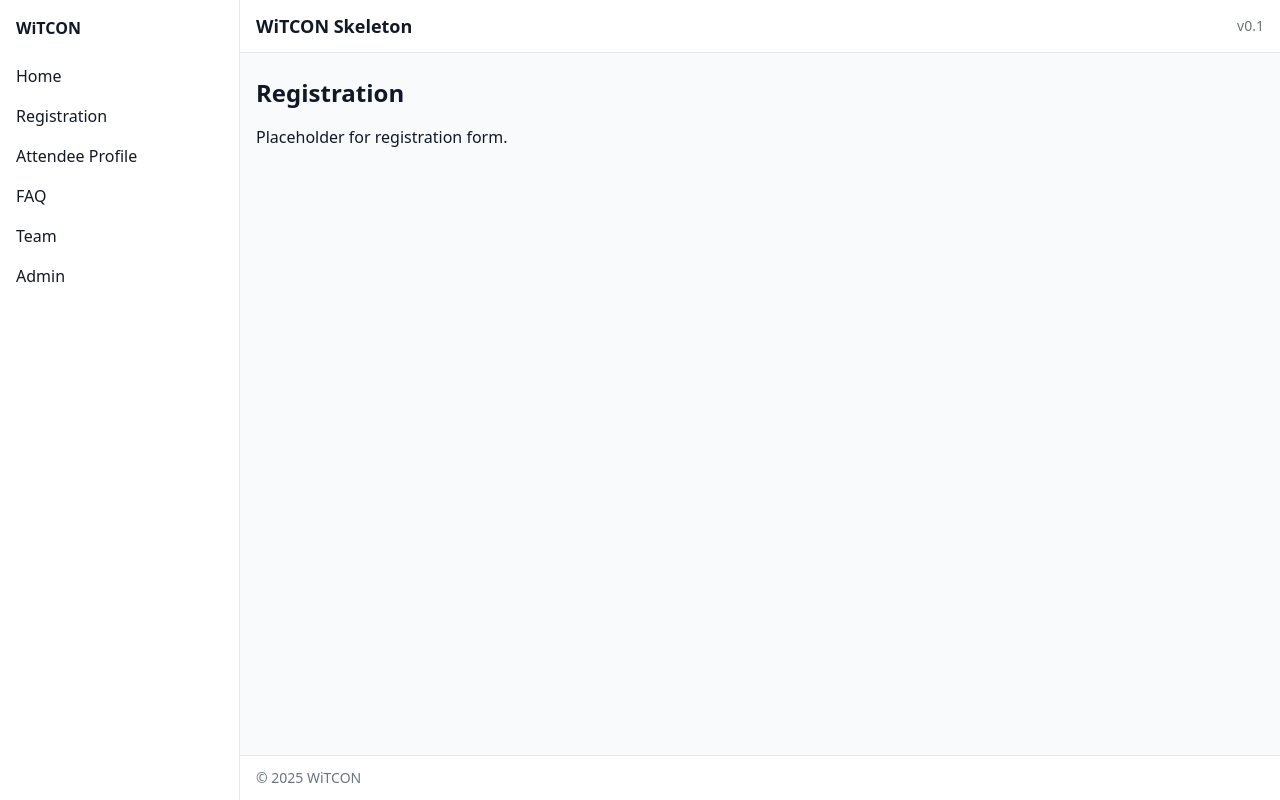
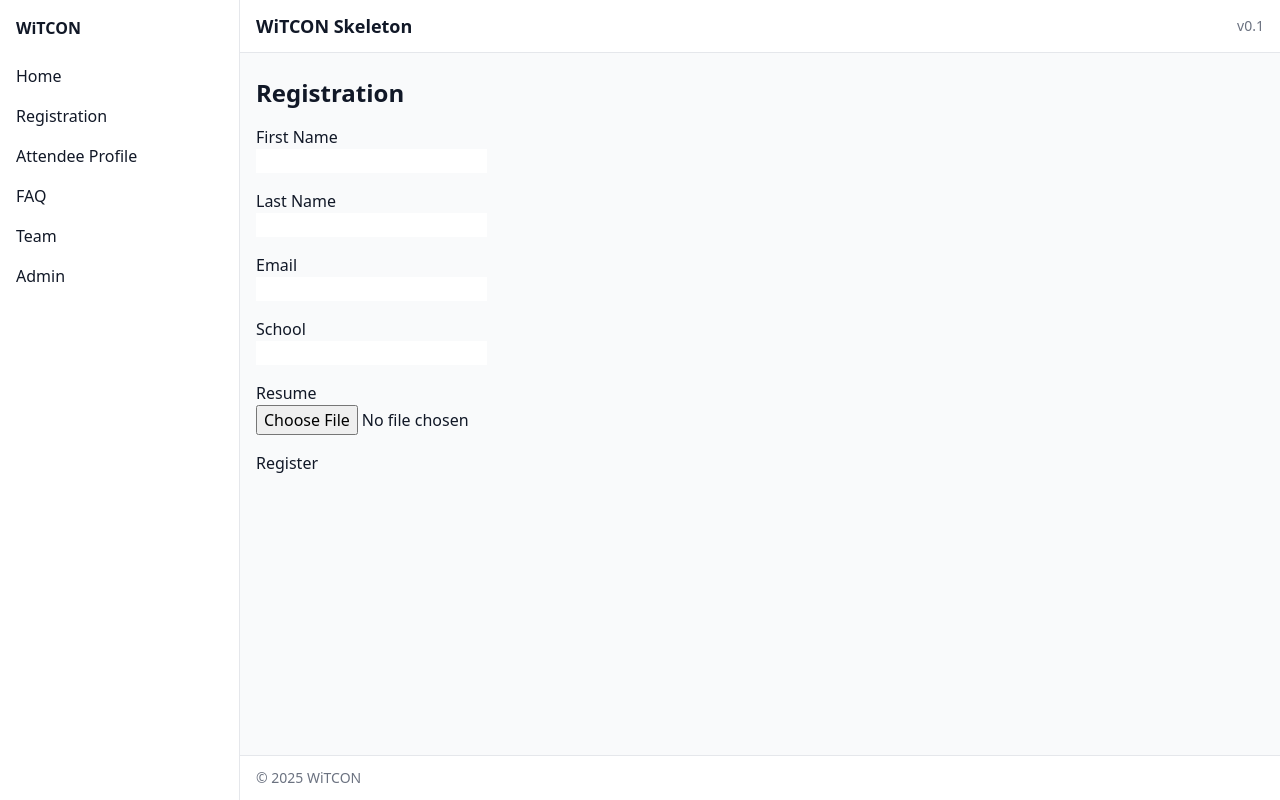
Before and after one commit to WomenInComputerScienceFIU/witcon-frontend, a React (Vite) app: page /register in a window 1280 px wide. Built offline with nearby package versions, Linux system fonts and the light colour scheme.

Commit message:
chore: connected frontend to backend

```diff
--- a/src/pages/Admin.jsx
+++ b/src/pages/Admin.jsx
@@ -1,31 +1,97 @@
+import { useEffect, useState } from "react";
+
 export default function Admin() {
+  const [attendees, setAttendees] = useState([]);
+
+  useEffect(() => {
+    fetch(`${import.meta.env.VITE_API_URL}/attendees/`)
+        .then((res) => res.json())
+        .then((data) => setAttendees(data.results || []))
+        .catch((err) => console.error("Error fetching attendees:", err));
+},  []);
+
   return (
     <section className="space-y-6">
       <h2 className="text-2xl font-bold">Admin Dashboard</h2>
 
+      {/* Stats */}
       <div className="grid grid-cols-1 md:grid-cols-3 gap-4">
-        {["Total Users", "Resumes Uploaded", "Open Registrations"].map((label, idx) => (
-          <div key={idx} className="bg-white border rounded p-4">
-            <div className="text-sm text-gray-500">{label}</div>
-            <div className="text-2xl font-semibold mt-1">0</div>
+        <div className="bg-white border rounded p-4">
+          <div className="text-sm text-gray-500">Total Users</div>
+          <div className="text-2xl font-semibold mt-1">{attendees.length}</div>
+        </div>
+        <div className="bg-white border rounded p-4">
+          <div className="text-sm text-gray-500">Resumes Uploaded</div>
+          <div className="text-2xl font-semibold mt-1">
+            {attendees.filter((a) => a.resume).length}
           </div>
-        ))}
+        </div>
+        <div className="bg-white border rounded p-4">
+          <div className="text-sm text-gray-500">Open Registrations</div>
+          <div className="text-2xl font-semibold mt-1">✔</div>
+        </div>
       </div>
 
+      {/* Table */}
       <div className="bg-white border rounded">
         <div className="flex items-center justify-between px-4 py-3 border-b">
           <h3 className="font-semibold">Recent Attendees</h3>
-          <button className="px-3 py-1.5 text-sm border rounded">Add New</button>
         </div>
         <div className="p-4">
           <div className="grid grid-cols-4 gap-2 text-sm font-medium">
             <div>Name</div><div>Email</div><div>School</div><div>Actions</div>
           </div>
-          <div className="h-24 mt-2 bg-gray-50 border rounded flex items-center justify-center text-sm text-gray-500">
-            Table placeholder
-          </div>
+          {attendees.length > 0 ? (
+            attendees.slice(0, 5).map((a) => (
+              <div key={a.id} className="grid grid-cols-4 gap-2 text-sm py-1">
+                <div>{a.first_name} {a.last_name}</div>
+                <div>{a.email}</div>
+                <div>{a.school || "-"}</div>
+                <div>
+                  <button className="text-blue-600 hover:underline">Edit</button>
+                </div>
+              </div>
+            ))
+          ) : (
+            <div className="h-24 mt-2 bg-gray-50 border rounded flex items-center justify-center text-sm text-gray-500">
+              No attendees yet
+            </div>
+          )}
         </div>
       </div>
     </section>
   );
 }
+
+
+// export default function Admin() {
+//   return (
+//     <section className="space-y-6">
+//       <h2 className="text-2xl font-bold">Admin Dashboard</h2>
+
+//       <div className="grid grid-cols-1 md:grid-cols-3 gap-4">
+//         {["Total Users", "Resumes Uploaded", "Open Registrations"].map((label, idx) => (
+//           <div key={idx} className="bg-white border rounded p-4">
+//             <div className="text-sm text-gray-500">{label}</div>
+//             <div className="text-2xl font-semibold mt-1">0</div>
+//           </div>
+//         ))}
+//       </div>
+
+//       <div className="bg-white border rounded">
+//         <div className="flex items-center justify-between px-4 py-3 border-b">
+//           <h3 className="font-semibold">Recent Attendees</h3>
+//           <button className="px-3 py-1.5 text-sm border rounded">Add New</button>
+//         </div>
+//         <div className="p-4">
+//           <div className="grid grid-cols-4 gap-2 text-sm font-medium">
+//             <div>Name</div><div>Email</div><div>School</div><div>Actions</div>
+//           </div>
+//           <div className="h-24 mt-2 bg-gray-50 border rounded flex items-center justify-center text-sm text-gray-500">
+//             Table placeholder
+//           </div>
+//         </div>
+//       </div>
+//     </section>
+//   );
+// }
--- a/src/pages/Register.jsx
+++ b/src/pages/Register.jsx
@@ -1,8 +1,131 @@
+import React, { useState } from 'react';
+
 export default function Register() {
-  return (
-    <section className="space-y-4">
-      <h2 className="text-2xl font-bold">Registration</h2>
-      <p>Placeholder for registration form.</p>
-    </section>
-  );
+    // State for form inputs
+    const [firstName, setFirstName] = useState('');
+    const [lastName, setLastName] = useState('');
+    const [email, setEmail] = useState('');
+    const [school, setSchool] = useState('');
+    const [resumeFile, setResumeFile] = useState(null);
+
+    // Handle file change (for resume file)
+    const handleFileChange = (e) => {
+        setResumeFile(e.target.files[0]);
+    };
+
+    // Form submit handler
+    const handleSubmit = async (event) => {
+        event.preventDefault();
+
+        // Prepare FormData for sending to the API
+        const formData = new FormData();
+        formData.append('first_name', firstName);
+        formData.append('last_name', lastName);
+        formData.append('email', email);
+        formData.append('school', school);
+        if (resumeFile) formData.append('resume', resumeFile);
+
+        // Send the form data to the backend API
+        try {
+            const response = await fetch(`${import.meta.env.VITE_API_URL}/attendees/`, {
+                method: 'POST',
+                body: formData,
+            });
+
+            if (response.ok) {
+                const data = await response.json();
+                console.log('Attendee created:', data);
+                // Handle success (e.g., show a success message or redirect)
+            } else {
+                console.error('Error:', response.statusText);
+            }
+        } catch (error) {
+            console.error('Error sending data:', error);
+        }
+    };
+
+    return (
+        <section className="space-y-4">
+            <h2 className="text-2xl font-bold">Registration</h2>
+
+            <form onSubmit={handleSubmit} className="space-y-4">
+                {/* First Name Field */}
+                <div>
+                    <label htmlFor="first_name" className="block">First Name</label>
+                    <input
+                        id="first_name"
+                        type="text"
+                        value={firstName}
+                        onChange={(e) => setFirstName(e.target.value)}
+                        className="input"
+                        required
+                    />
+                </div>
+
+                {/* Last Name Field */}
+                <div>
+                    <label htmlFor="last_name" className="block">Last Name</label>
+                    <input
+                        id="last_name"
+                        type="text"
+                        value={lastName}
+                        onChange={(e) => setLastName(e.target.value)}
+                        className="input"
+                        required
+                    />
+                </div>
+
+                {/* Email Field */}
+                <div>
+                    <label htmlFor="email" className="block">Email</label>
+                    <input
+                        id="email"
+                        type="email"
+                        value={email}
+                        onChange={(e) => setEmail(e.target.value)}
+                        className="input"
+                        required
+                    />
+                </div>
+
+                {/* School Field */}
+                <div>
+                    <label htmlFor="school" className="block">School</label>
+                    <input
+                        id="school"
+                        type="text"
+                        value={school}
+                        onChange={(e) => setSchool(e.target.value)}
+                        className="input"
+                    />
+                </div>
+
+                {/* Resume Upload Field */}
+                <div>
+                    <label htmlFor="resume" className="block">Resume</label>
+                    <input
+                        id="resume"
+                        type="file"
+                        onChange={handleFileChange}
+                        className="input"
+                    />
+                </div>
+
+                {/* Submit Button */}
+                <div>
+                    <button type="submit" className="btn-primary">Register</button>
+                </div>
+            </form>
+        </section>
+    );
 }
+
+
+// export default function Register() {
+//   return (
+//     <section className="space-y-4">
+//       <h2 className="text-2xl font-bold">Registration</h2>
+//       <p>Placeholder for registration form.</p>
+//     </section>
+//   );
+// }
```
